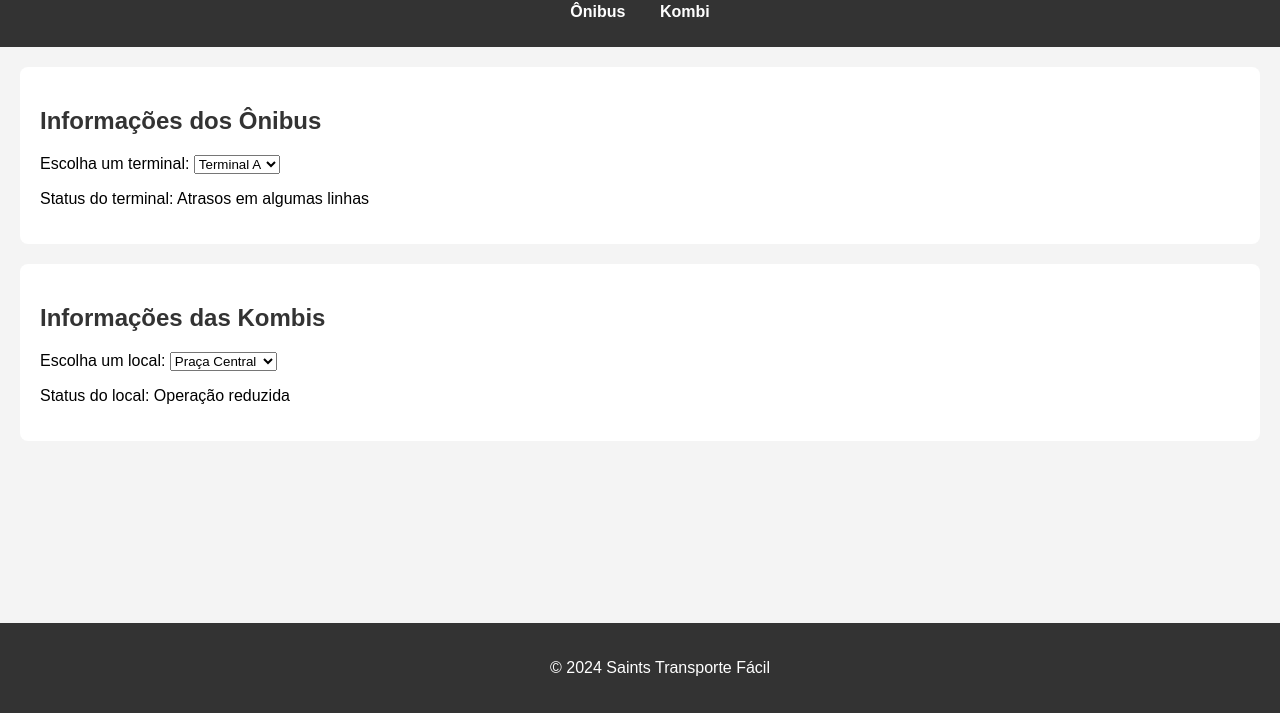
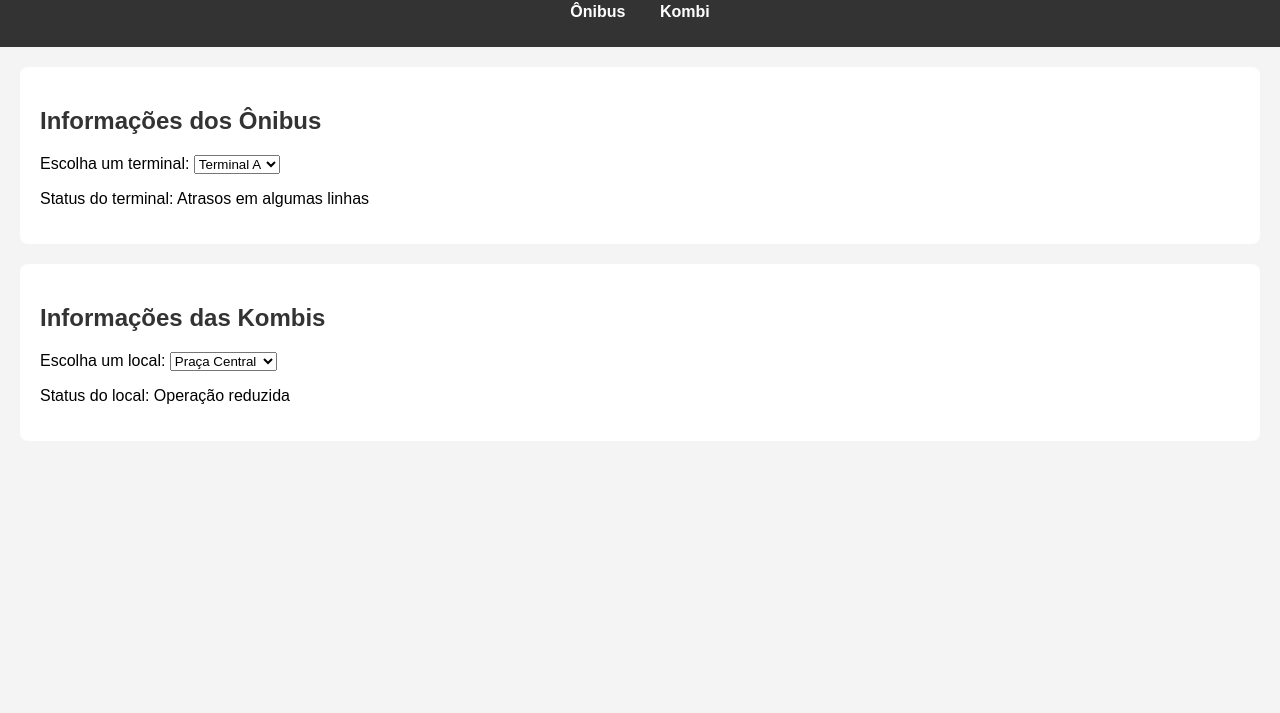
Before and after one commit to TilerFPS/transportefacil, a plain HTML site: page index.html in a window 1280 px wide. Shown: the part 87-800 px from the top of the page. Drawn offline with Linux system fonts and the light colour scheme; a script that the page names is missing.

Commit message:
Update index.html

```diff
--- a/index.html
+++ b/index.html
@@ -39,10 +39,6 @@
         <p>Status do local: <span id="status-kombi">Operação reduzida</span></p>
     </section>
 
-    <footer>
-        <p>&copy; 2024 Saints Transporte Fácil</p>
-    </footer>
-
     <script src="script.js"></script>
 </body>
 </html>
```
